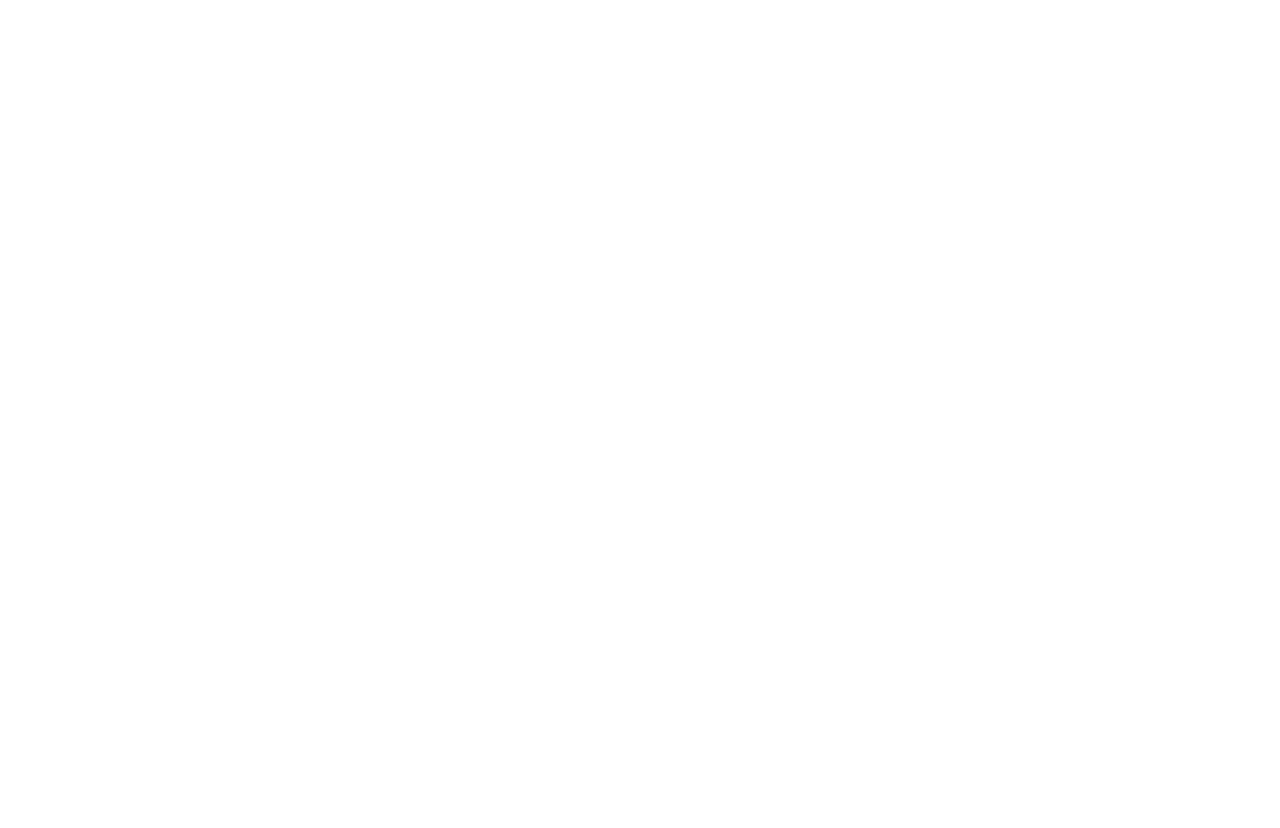
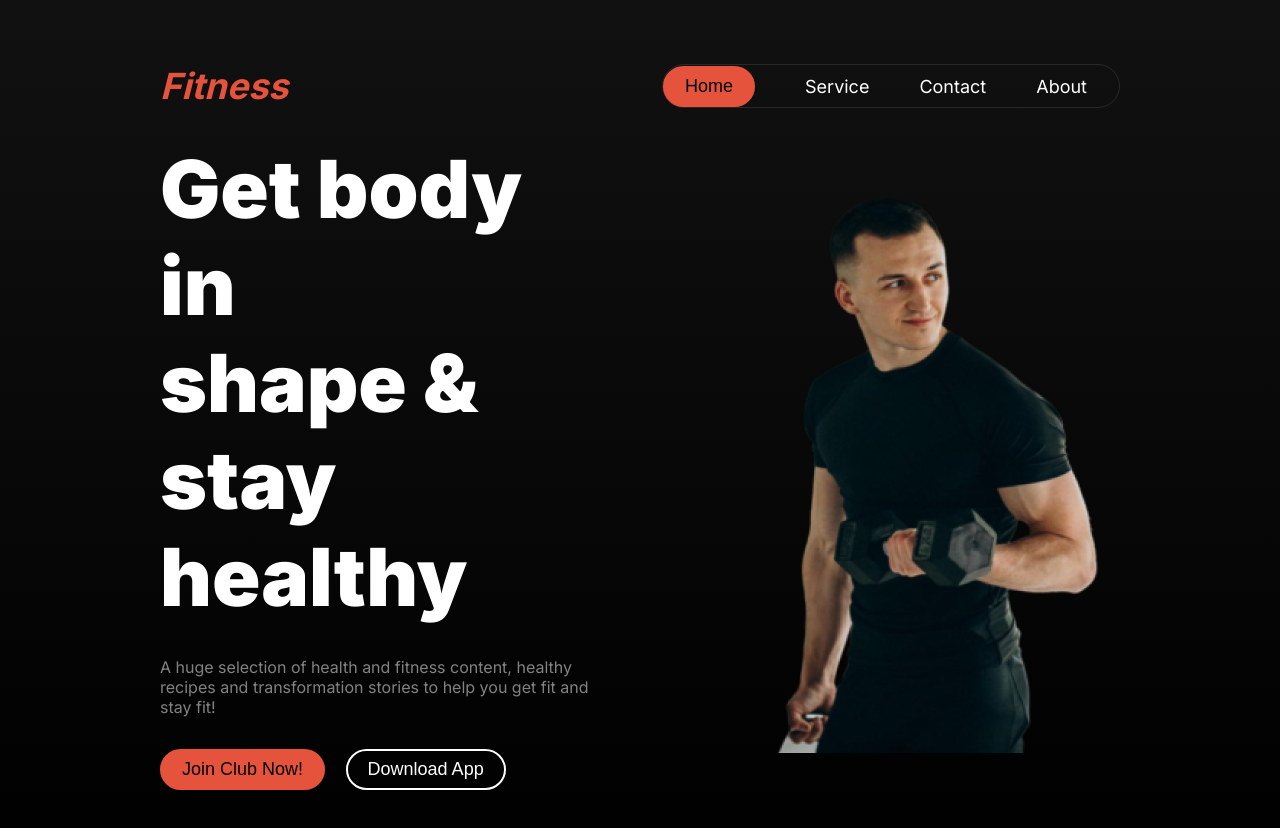
Before and after one commit to tobiburrahmantusar/assignment-2, a plain HTML site: page index.html in a window 1280 px wide. Before the commit the page ends 800 px from the top, so only its background shows below. Drawn offline with Linux system fonts and the light colour scheme.

Commit message:
Banner 90

```diff
--- a/index.html
+++ b/index.html
@@ -6,8 +6,32 @@
     <title>Assignment-2</title>
     <link rel="stylesheet" href="style.css">
 </head>
-<body>
+<body class="edu-au-vic-wa-nt-hand-font" >
     <header>
+        <nav>
+            <h3><em>Fitness</em></h3>
+            <div class="navbar">
+                <li><a href=""><button class="btn-primary">Home</button></a></li>
+                <li><a href="">Service</a></li>
+                <li><a href="">Contact</a></li>
+                <li><a href="">About</a></li>
+            </div>
+        </nav>
+        <div class="banner">
+            <div class="banner-text">
+                <h1>Get body in<br><span id="shape">shape</span> & stay <br>healthy</h1>
+                <p>A huge selection of health and fitness content, healthy recipes and transformation stories to help you get fit and stay fit!</p>
+                <div>
+                    <button class="btn-primary">Join Club Now!</button>
+                    <button class="btn-download">Download App</button>
+                </div>
+            </div>
+            <div>
+                <img src="./images/Images 2.png" alt="">
+
+            </div>
+
+        </div>
 
     </header>
 
--- a/style.css
+++ b/style.css
@@ -0,0 +1,91 @@
+@import url('https://fonts.googleapis.com/css2?family=Inter:wght@100..900&display=swap');
+
+*{
+    margin: 0px;
+    padding: 0px;
+}
+body{
+    font-family: "Inter", sans-serif;
+}
+header{
+    background: linear-gradient(180.00deg, rgb(17, 17, 17),rgba(119, 119, 119, 0) 100%);
+    background-color: rgb(0, 0, 0);
+    padding: 4rem 10rem;
+}
+
+.btn-primary{
+    padding: 8px 20px 8px 20px;
+    border: 2px solid rgb(230, 83, 60);
+    border-radius: 46px;
+    background: rgb(230, 83, 60);
+    font-size: 1.125rem;
+
+}
+.btn-download{
+    color: white;
+    padding: 8px 20px 8px 20px;
+    border: 2px solid white;
+    border-radius: 46px;
+    background: rgba(255, 255, 255, 0);
+    font-size: 1.125rem;
+    margin-left: 1rem;
+
+}
+button:hover{
+    cursor: pointer;
+}
+nav{
+    display: flex;
+    justify-content: space-between;
+    margin-bottom: 2rem;
+    /* padding: 4rem 10rem; */
+    /* background-color:rgb(17, 17, 17); */
+}
+.navbar{
+    display: flex;
+    justify-content: space-between;
+    align-items: center;
+    text-align: center;
+    gap: 50px;
+    border: 1px solid rgba(255, 255, 255, 0.1);
+    border-radius: 39px;
+    font-size: 1.125rem;
+    padding-right: 2rem;
+}
+
+li{
+    list-style: none;
+}
+li > a{
+    text-decoration: none;
+    color: white;
+}
+h3{
+    font-size: 2.25rem;
+    color: rgb(230, 83, 60);
+}
+
+/* banner  */
+
+.banner{
+    display: flex;
+    justify-content: center;
+    align-items: center;
+    gap: 8rem;
+}
+.banner-text{
+    display: flex;
+    flex-direction: column;
+    gap: 2rem;
+    margin-right: 2rem;
+}
+h1{
+    font-size: 5rem;
+    color: white;
+    font-weight: 900;
+}
+.banner-text > p{
+    color: rgba(255, 255, 255, 0.5);
+    font-size: 1rem;
+    font-weight: 400;
+}
```
